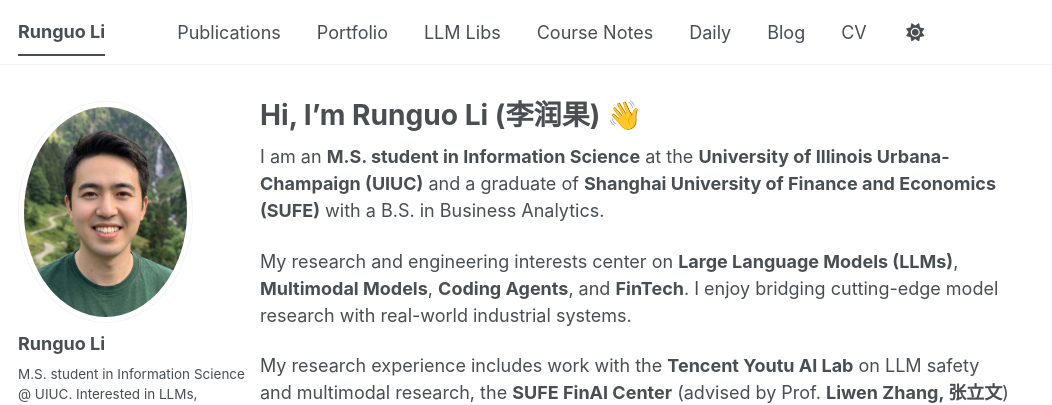
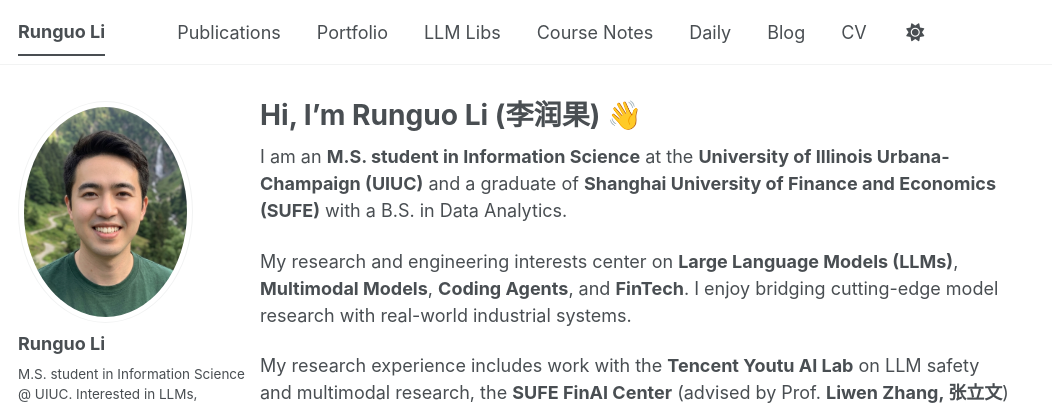
Before and after one commit to LiRunGuo/lirunguo.github.io, a Jekyll site: the page built from _pages/about.md, in a window 1280 px wide and 900 px high. Shown: the top 405 px of the window, without its empty margins (0-1052 px from the left). Built offline with Jekyll 4.4.1, drawn with Linux system fonts in a browser that asks for light colours; a script bundle is joined from its source files by our own code; library files that are not in the unit come from our copies.

Commit message:
Update undergraduate major to Data Analytics

```diff
--- a/_data/cv.json
+++ b/_data/cv.json
@@ -9,7 +9,7 @@
   "work": [],
   "education": [
     {"institution": "University of Illinois Urbana-Champaign", "area": "M.S. in Information Science", "startDate": "2026-08"},
-    {"institution": "Shanghai University of Finance and Economics", "area": "B.S. in Business Analytics", "startDate": "2022-09", "endDate": "2026-06"}
+    {"institution": "Shanghai University of Finance and Economics", "area": "B.S. in Data Analytics", "startDate": "2022-09", "endDate": "2026-06"}
   ],
   "skills": [],
   "languages": [],
--- a/_pages/about.md
+++ b/_pages/about.md
@@ -8,7 +8,7 @@
   - /about.html
 ---
 
-I am an **M.S. student in Information Science** at the **University of Illinois Urbana-Champaign (UIUC)** and a graduate of **Shanghai University of Finance and Economics (SUFE)** with a B.S. in Business Analytics.
+I am an **M.S. student in Information Science** at the **University of Illinois Urbana-Champaign (UIUC)** and a graduate of **Shanghai University of Finance and Economics (SUFE)** with a B.S. in Data Analytics.
 
 My research and engineering interests center on **Large Language Models (LLMs)**, **Multimodal Models**, **Coding Agents**, and **FinTech**. I enjoy bridging cutting-edge model research with real-world industrial systems.
 
```
Also changed, not shown: _pages/cv.md (+1 -1 lines).
